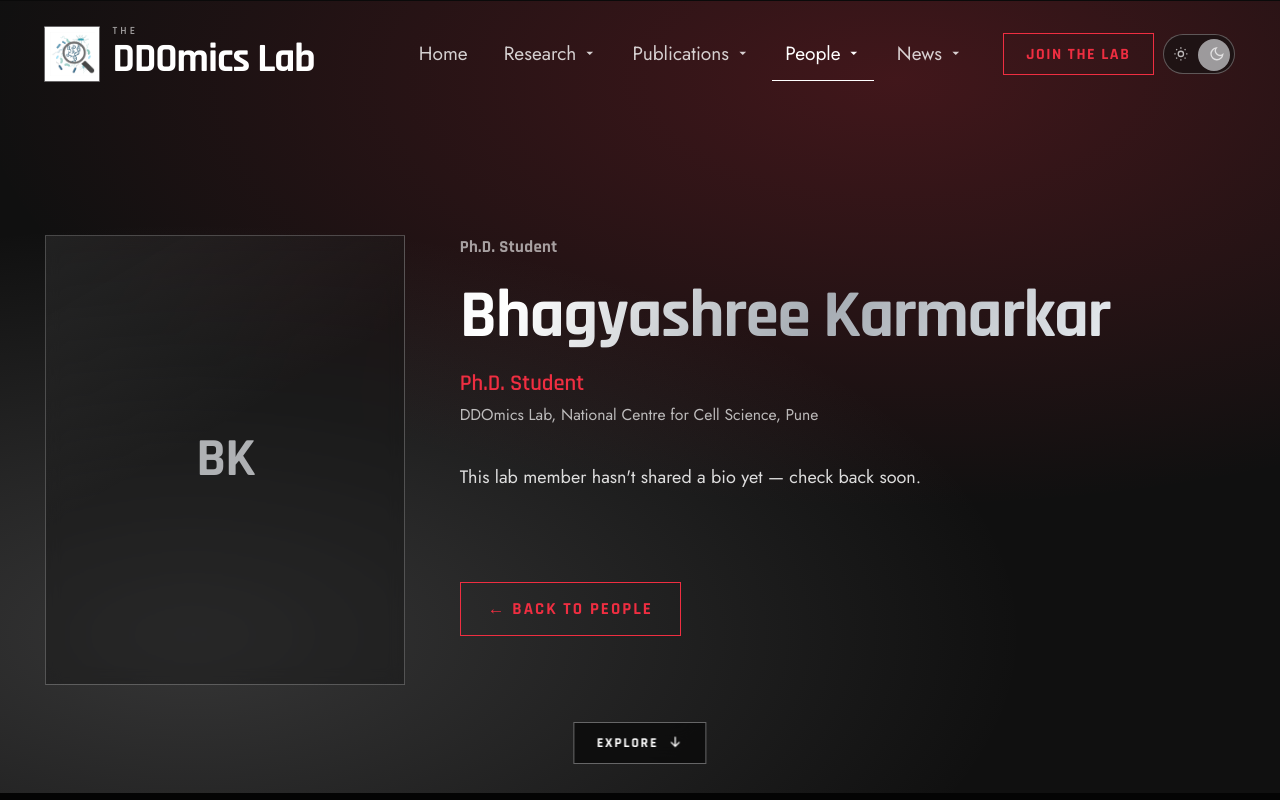
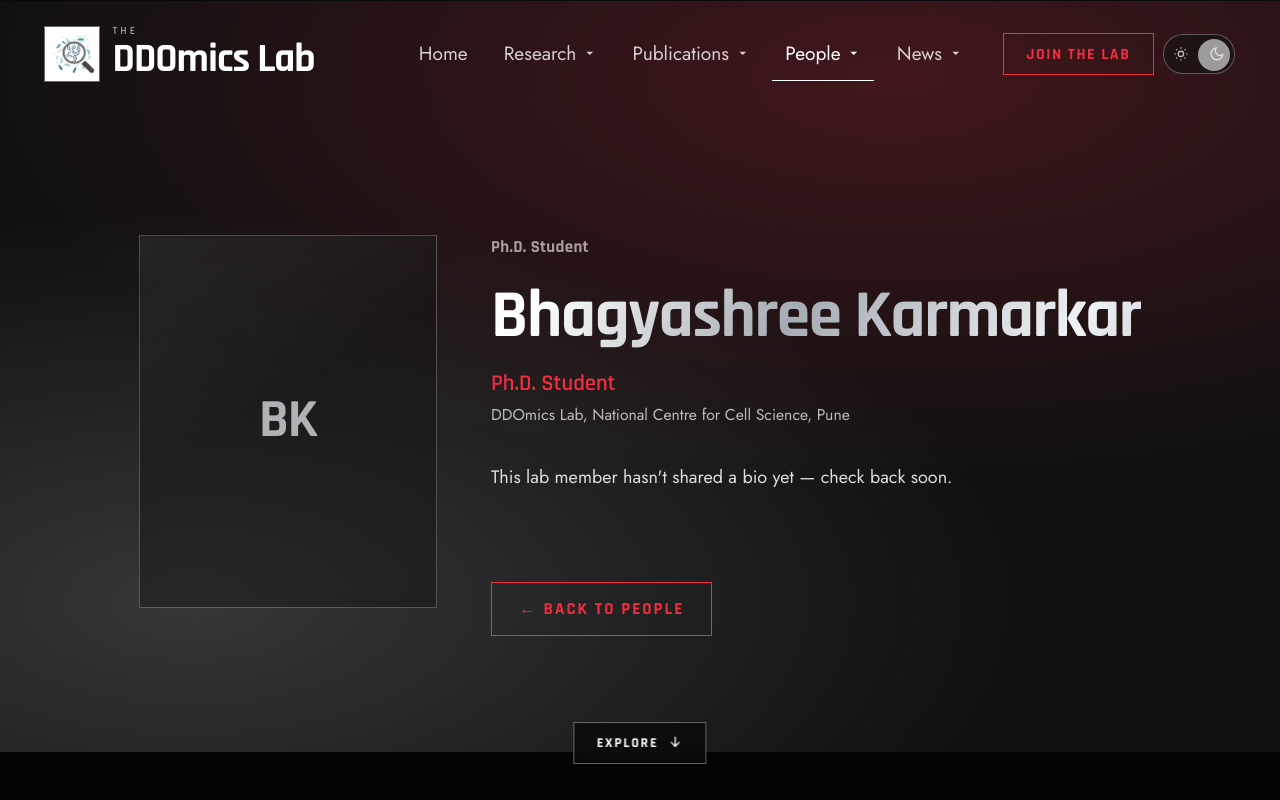
Before and after one commit to Suyash007-1/ddomics_lab_website, a React (Vite) app: page /people/bhagyashree-karmarkar in a window 1280 px wide. Shown: the top 800 px of the page. Built offline with nearby package versions, Linux system fonts and the light colour scheme.

Commit message:
Update section layout in person-profile component

```diff
--- a/src/routes/person-profile.tsx
+++ b/src/routes/person-profile.tsx
@@ -94,7 +94,7 @@
 
   return (
     <>
-      <section className="hero-veil relative -mt-24 overflow-hidden text-deep-foreground">
+      <section className="hero-veil relative -mt-24 flex min-h-[64vh] items-end overflow-hidden text-deep-foreground">
         <div className="mx-auto grid max-w-6xl grid-cols-1 gap-12 px-6 pt-44 pb-16 lg:grid-cols-12 lg:px-10 lg:pt-52 lg:pb-24">
           <Reveal className="lg:col-span-4">
             <div className="silver-frame sheen relative mx-auto flex aspect-[4/5] w-full max-w-xs items-center justify-center overflow-hidden bg-card/40 backdrop-blur">
```
